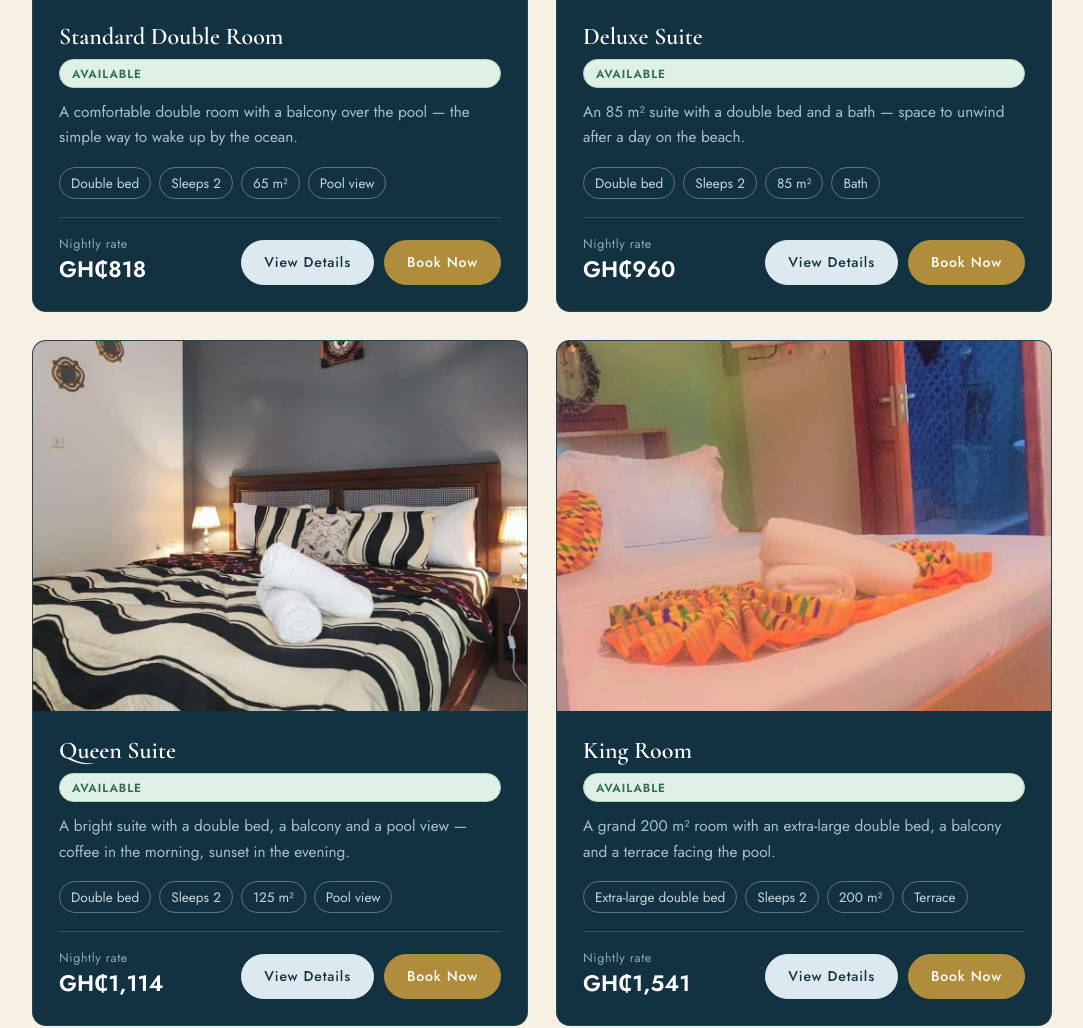
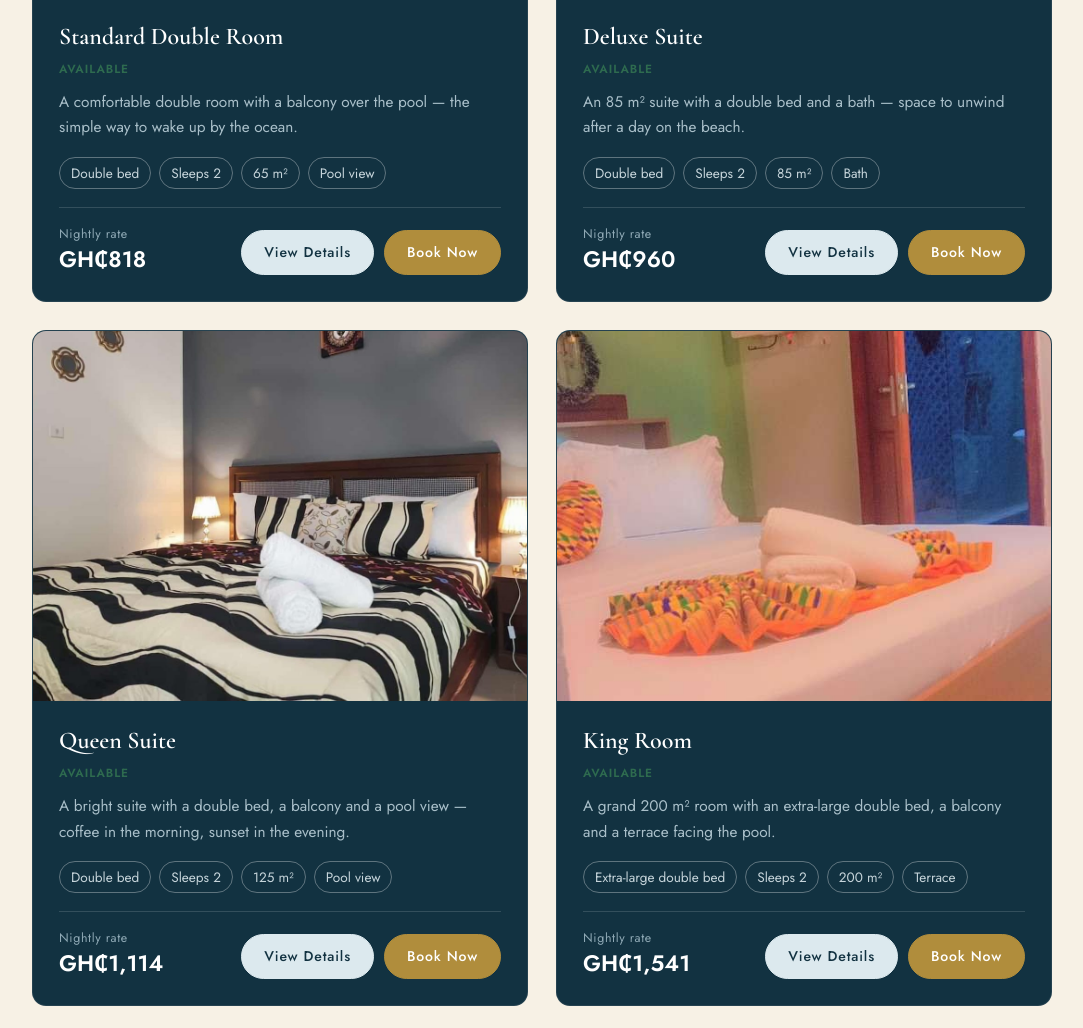
Before and after one commit to ham76062-alt/lloydsbeachresort, a plain HTML site: page rooms.html in a window 1280 px wide. Shown: the part 924-1952 px from the top of the page, without its empty margins (98-1181 px from the left). Drawn offline with nearby package versions, Linux system fonts and the light colour scheme.

Commit message:
Add files via upload

```diff
--- a/assets/css/style.css
+++ b/assets/css/style.css
@@ -411,8 +411,8 @@ h1,h2,h3,h4{font-family:var(--serif);font-weight:600;line-height:1.15;color:var(
 }
 
 /* ---- Tonight availability badge (rooms page + room detail pages) ---- */
-.avail-badge{display:inline-block;font-family:var(--sans);font-size:.74rem;font-weight:700;letter-spacing:.08em;text-transform:uppercase;border-radius:999px;padding:4px 12px;margin-bottom:10px}
-.avail-badge.avail-ok{background:#dff0e5;color:#2e6b4f;border:1px solid #b7d6c3}
-.avail-badge.avail-no{background:#f7e3df;color:#8a3b2e;border:1px solid #e3b8ae}
+.avail-badge{display:inline-block;font-family:var(--sans);font-size:.74rem;font-weight:600;letter-spacing:.08em;text-transform:uppercase;margin-bottom:10px}
+.avail-badge.avail-ok{color:#2e6b4f}
+.avail-badge.avail-no{color:#8a3b2e}
 .room-card .avail-badge{margin-bottom:12px}
 .avail-note{font-size:.92rem;color:var(--muted);margin:0 0 20px}
```
